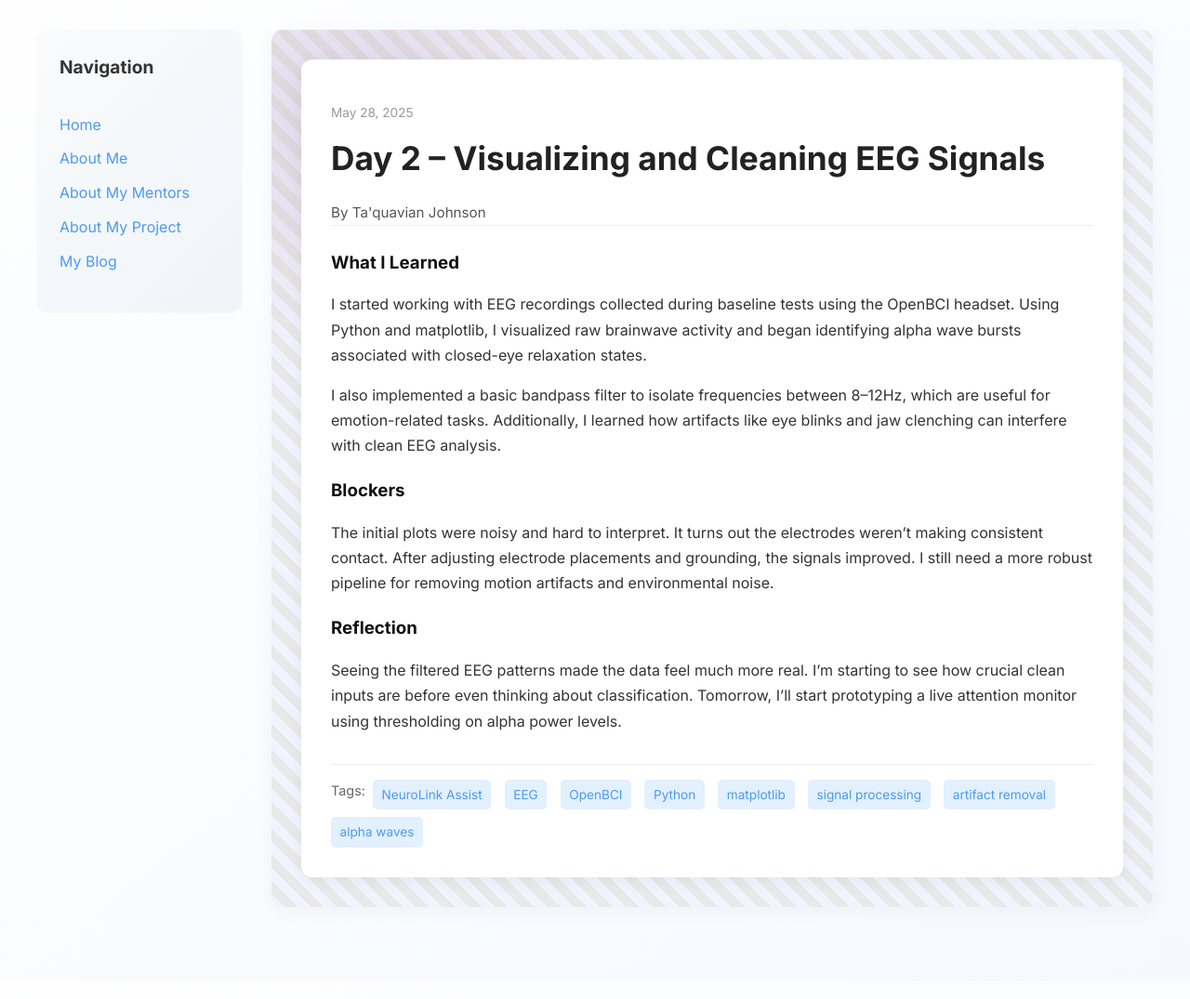
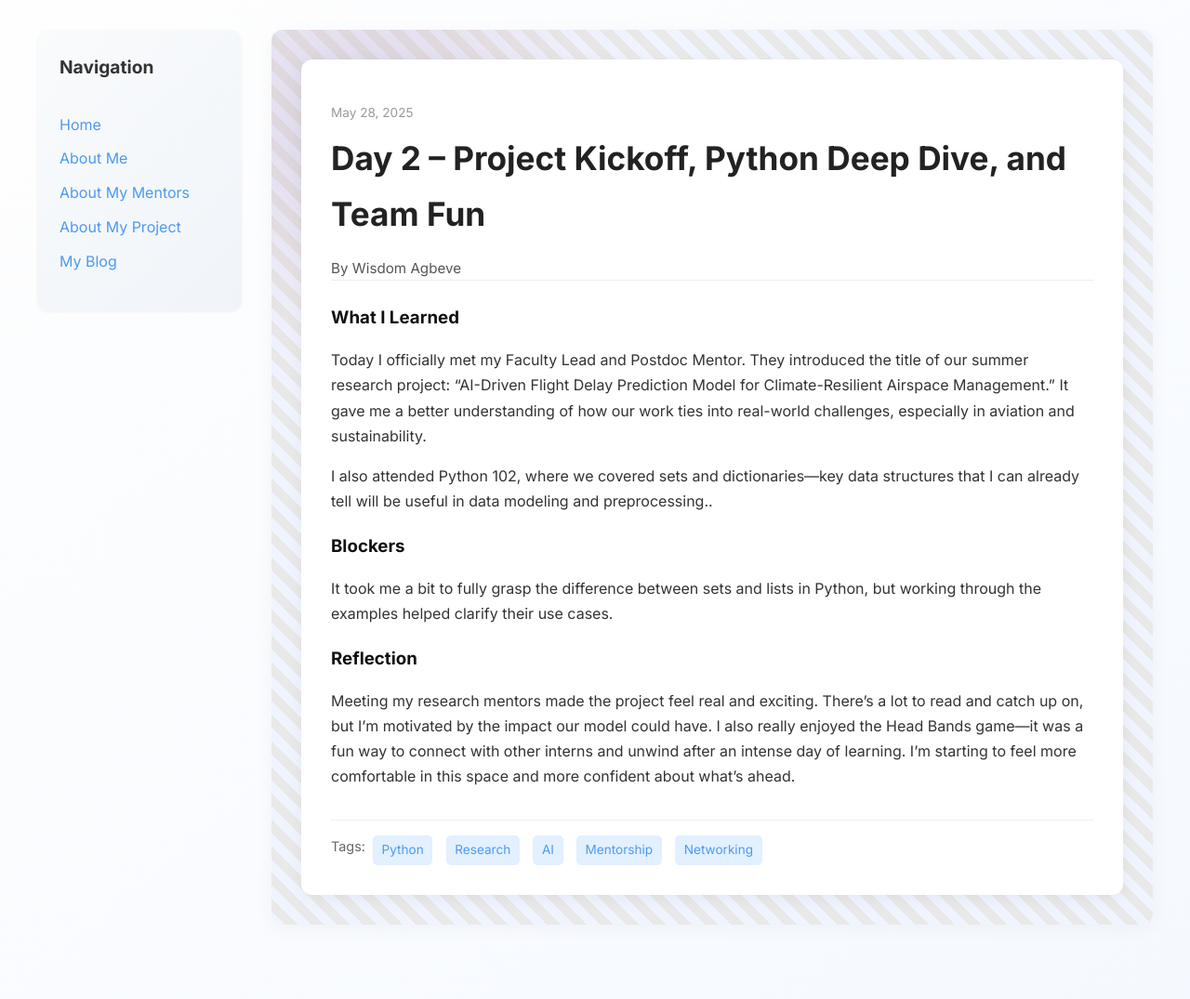
Before and after one commit to wisdomagbeve01/wisdomagbeve01.github.io, a Jekyll site: the page built from _posts/2025-05-28-day-2.md, in a window 1280 px wide. Shown: the whole page at 93% size. Built offline with Jekyll 4.4.1, drawn with Linux system fonts in a browser that asks for light colours.

Commit message:
Update 2025-05-28-day-2.md

```diff
--- a/_posts/2025-05-28-day-2.md
+++ b/_posts/2025-05-28-day-2.md
@@ -1,19 +1,19 @@
 ---
 layout: post
-title: "Day 2 – Visualizing and Cleaning EEG Signals"
+title: "Day 2 – Project Kickoff, Python Deep Dive, and Team Fun"
 date: 2025-05-28
-author: Ta'quavian Johnson
+author: Wisdom Agbeve
 permalink: /day2.html
-tags: ["NeuroLink Assist", "EEG", "OpenBCI", "Python", "matplotlib", "signal processing", "artifact removal", "alpha waves"]
+tags: ["Python", "Research", "AI", "Mentorship", "Networking"]
 
 what_i_learned: |
-  I started working with EEG recordings collected during baseline tests using the OpenBCI headset. Using Python and matplotlib, I visualized raw brainwave activity and began identifying alpha wave bursts associated with closed-eye relaxation states.
+  Today I officially met my Faculty Lead and Postdoc Mentor. They introduced the title of our summer research project: “AI-Driven Flight Delay Prediction Model for Climate-Resilient Airspace Management.” It gave me a better understanding of how our work ties into real-world challenges, especially in aviation and sustainability.
 
-  I also implemented a basic bandpass filter to isolate frequencies between 8–12Hz, which are useful for emotion-related tasks. Additionally, I learned how artifacts like eye blinks and jaw clenching can interfere with clean EEG analysis.
+  I also attended Python 102, where we covered sets and dictionaries—key data structures that I can already tell will be useful in data modeling and preprocessing..
 
 blockers: |
-  The initial plots were noisy and hard to interpret. It turns out the electrodes weren’t making consistent contact. After adjusting electrode placements and grounding, the signals improved. I still need a more robust pipeline for removing motion artifacts and environmental noise.
+  It took me a bit to fully grasp the difference between sets and lists in Python, but working through the examples helped clarify their use cases.
 
 reflection: |
-  Seeing the filtered EEG patterns made the data feel much more real. I’m starting to see how crucial clean inputs are before even thinking about classification. Tomorrow, I’ll start prototyping a live attention monitor using thresholding on alpha power levels.
+  Meeting my research mentors made the project feel real and exciting. There’s a lot to read and catch up on, but I’m motivated by the impact our model could have. I also really enjoyed the Head Bands game—it was a fun way to connect with other interns and unwind after an intense day of learning. I’m starting to feel more comfortable in this space and more confident about what’s ahead.
 ---
```
